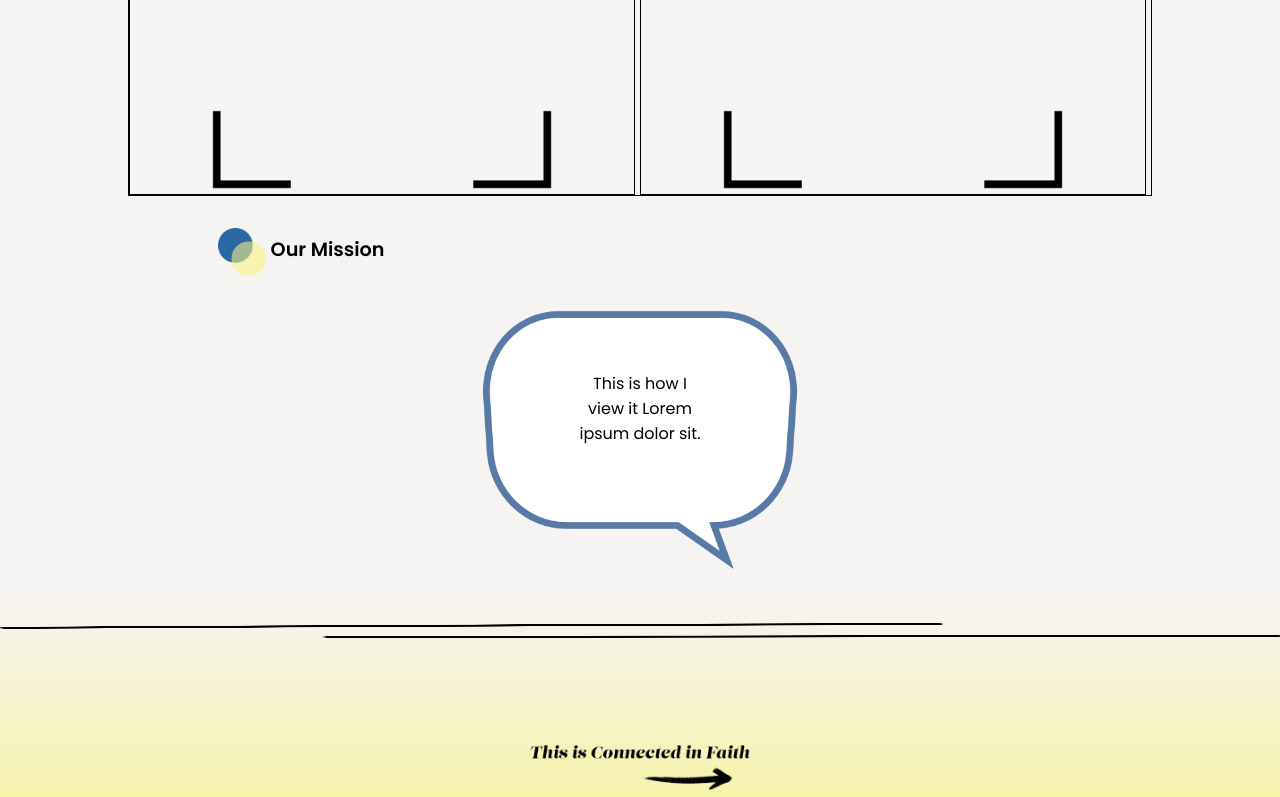
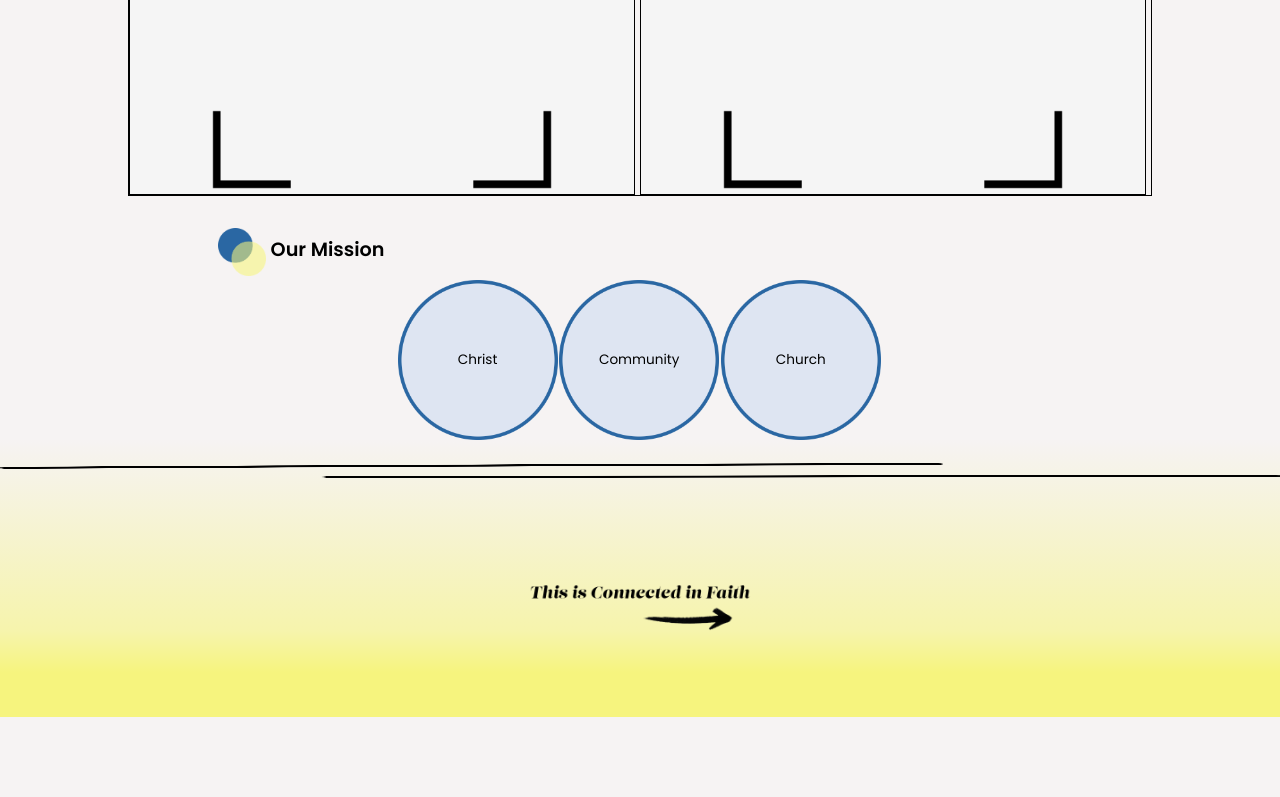
Before and after one commit to RStrozier/connected-in-faith, a React (Vite) app: page / in a window 1280 px wide. Shown: the part 590-1387 px from the top of the page. After the commit the page ends 1307 px from the top, so only its background shows below. Built offline with nearby package versions, Linux system fonts and the light colour scheme.

Commit message:
stopping point

```diff
--- a/src/components/homepage/OurMission.tsx
+++ b/src/components/homepage/OurMission.tsx
@@ -19,9 +19,17 @@ const OurMission = () => {
         </div>
 
         <div className="mission-statement">
-          <div className="mission-bubble">
+          <div className="mission-bubble art-piece">
             <p className="poppins-regular">
-            This is how I view it Lorem ipsum dolor sit.</p>
+            Christ</p>
+          </div>
+          <div className="mission-bubble art-piece">
+            <p className="poppins-regular">
+            Community</p>
+          </div>
+          <div className="mission-bubble art-piece">
+            <p className="poppins-regular">
+            Church</p>
           </div>
         </div>
       </div>
--- a/src/components/homepage/componenthomepage.css
+++ b/src/components/homepage/componenthomepage.css
@@ -19,20 +19,20 @@
 
 .mission-bubble {
     position: relative;
-    width: 20rem;
-    height: 20rem;
+    width: 10rem;
+    height: 10rem;
     background-image: url('../../assets/imgs/mission-background-image.png'); /* Replace with your actual image path */
     background-size: contain;
     background-repeat: no-repeat;
+    margin-right: .1rem;
 }
 
 .mission-bubble p {
     position: absolute;
-    top: 40%;
+    top: 50%;
     left: 50%;
     transform: translate(-50%, -50%);
     text-align: center;
     color: black;
-    font-size: 16px;
-    padding: 1rem;
+    font-size: .85rem;
 }
--- a/src/pages/blogpage/BlogPage.css
+++ b/src/pages/blogpage/BlogPage.css
@@ -5,5 +5,16 @@
 
 .blog-hero-paragraph,
 .blog-content-paragraph {
-    margin-bottom: .65rem;
+    margin-bottom: 1rem;
 }
+
+.blog-btn-container {
+    display: flex;
+    justify-content: center;
+}
+
+.read-blog-btn {
+    text-align: center;
+    padding: .5rem;
+    cursor: pointer;
+}
--- a/src/pages/blogpage/BlogPage.tsx
+++ b/src/pages/blogpage/BlogPage.tsx
@@ -1,10 +1,9 @@
-import { useState, useEffect, JSXElementConstructor, ReactElement, ReactNode, ReactPortal } from 'react';
+import { useState, useEffect, JSXElementConstructor,
+  ReactElement, ReactNode, ReactPortal } from 'react';
 import client from '../../utilities/Contentful';
 import { Entry } from 'contentful';
 import './BlogPage.css';
 import blogData from '../../data/blog.json'
-
-// TODO: GET IMAGES! EITHER PUT IN JSON OR FIGURE OUT HOW TO
 
 function BlogPage() {
   const [entry, setEntry] = useState<Entry<any> | null>(null);
@@ -23,24 +22,24 @@ function BlogPage() {
   if (!entry) {
     return <div>Loading...</div>;
   }
-
   // grabbing the entry fields from contentful for blog
   const parsedResponse = JSON.parse(JSON.stringify(entry.fields));
   const { title, blogContext, blogHero } = parsedResponse;
-
-  // Blog hero is console logging right
+  // console logging right
   // console.log("Blog Hero:", JSON.stringify(blogContext));
 
   return (
     <div>
       <div className="page-container">
         <div className="mediumContainer">
-        <div className="page-header-text poppins-regular">Blog Page</div>
+        <div className="page-header-text poppins-regular">
+          Blog Page</div>
           <div className="spacer"></div>
+
           <div className="blog-container">
             <div className="blog">
               {/* blog title */}
-            <div className="blog-title poppins-semibold">
+            <div className="blog-title poppins-bold">
               {title}
             </div>
             <div className="spacer"></div>
@@ -55,13 +54,23 @@ function BlogPage() {
                   Iterable<ReactNode> | ReactPortal | null | undefined; }[]; },
                   index: number) => (
                   <p key={index}
-                  className="blog-hero-paragraph poppins-regular">
+                  className="blog-hero-paragraph poppins-semibold">
                     {paragraph.content[0].value}
                   </p>
                 ))}
               </div>
             )}
+
+            {/* TODO: NEED TO SET BUTTON THAT TAKES TO FULL CONTEXT */}
+            {/* TODO: NEED TO CENTER CSS BUTTON HIDE/SHOW */}
+            {/* LINKS TO SINGLE BLOG PAGE */}
+            <div className="blog-btn-container">
+            <button className="read-blog-btn poppins-regular">
+            Read {title}</button>
+            </div>
+
             <div className="spacer"></div>
+
             {/* blog context */}
             {blogContext && (
               <div className="blog-content">
```
Also changed, not shown: src/assets/imgs/mission-background-image.png.
